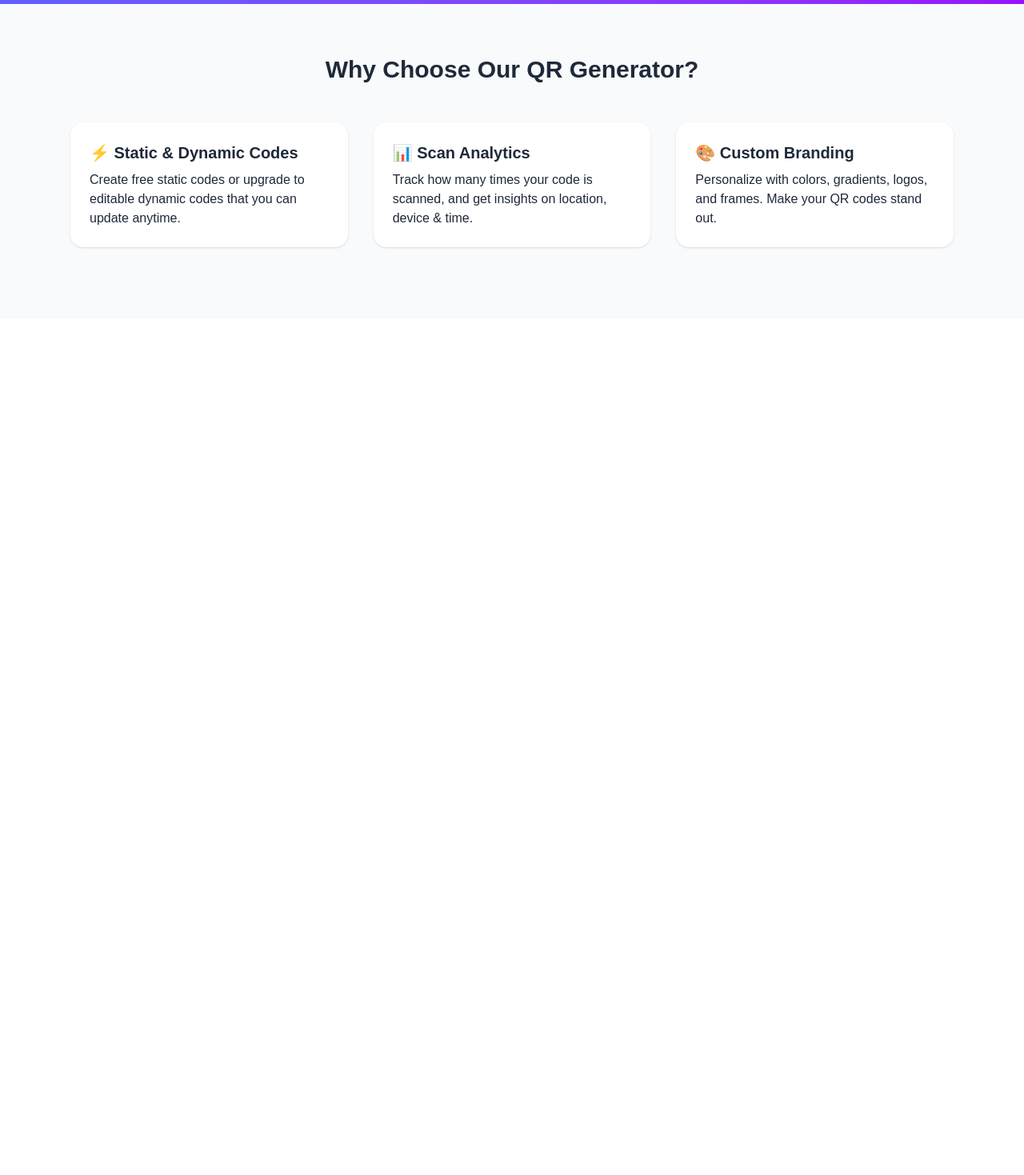
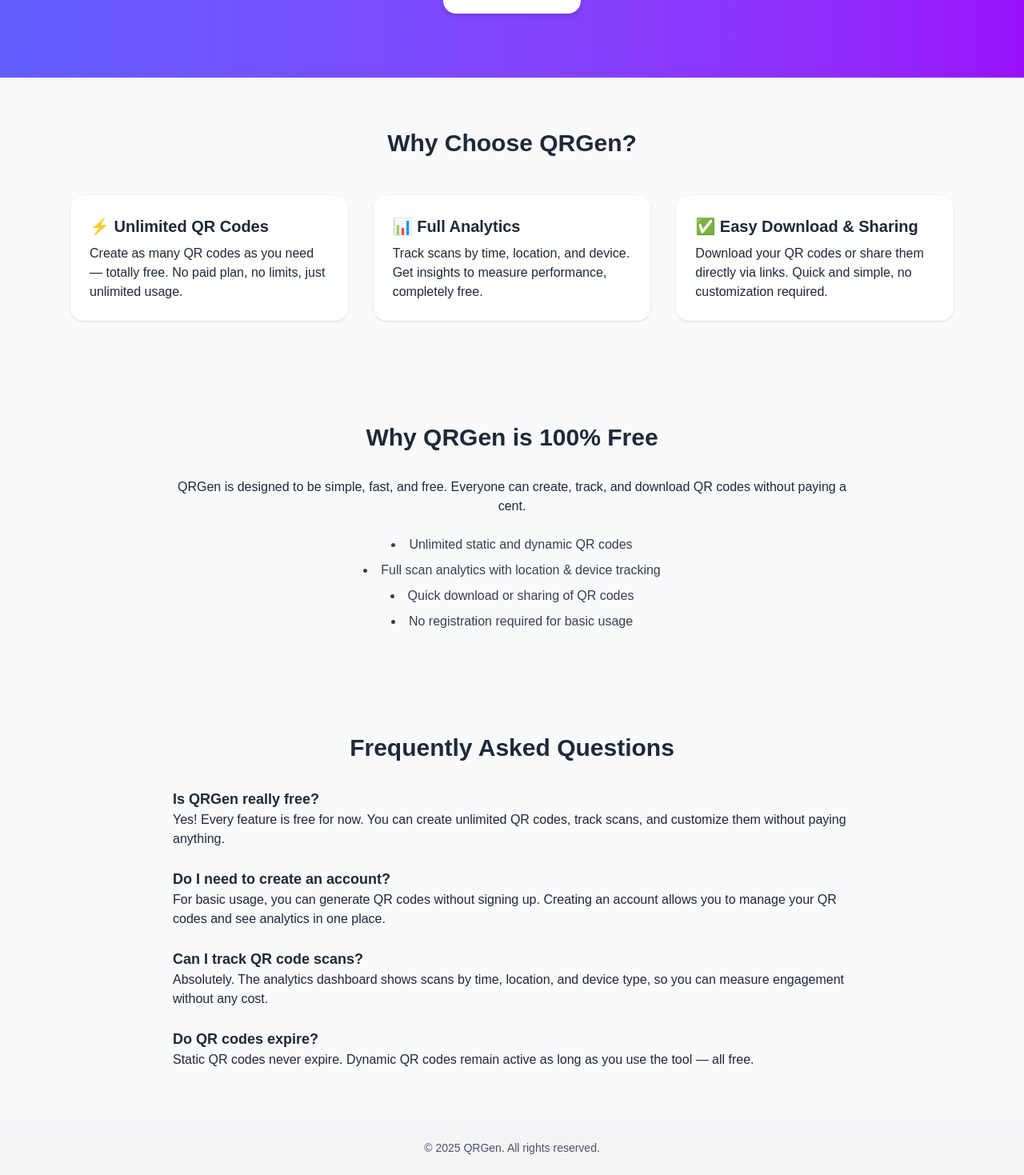
Before and after one commit to davher890/qr-saas, a Next.js app: page / in a window 1280 px wide. Shown: the part 401-1870 px from the top of the page at 80% size. Before the commit the page ends 800 px from the top, so only its background shows below. Built offline with nearby package versions, Linux system fonts and the light colour scheme; no server answers.

Commit message:
New features

```diff
--- /dev/null
+++ b/src/app/dashboard/layout.tsx
@@ -0,0 +1,11 @@
+import type { ReactNode } from "react"
+import DashboardHeader from "@/components/DashboardHeader"
+
+export default function DashboardLayout({ children }: { children: ReactNode }) {
+  return (
+    <div className="p-6">
+      <DashboardHeader />
+      {children}
+    </div>
+  )
+}
--- a/src/app/dashboard/page.tsx
+++ b/src/app/dashboard/page.tsx
@@ -39,7 +39,6 @@
     fetchQRCodes()
   }, [])
 
-  // Filter QR codes by URL
   useEffect(() => {
     if (!search.trim()) setFilteredQrCodes(qrCodes)
     else {
@@ -65,7 +64,7 @@
 
     let createdCount = 0
     for (const url of lines) {
-      const shortCode = Math.random().toString(36).substring(2, 8) // generate shortcode
+      const shortCode = Math.random().toString(36).substring(2, 8)
       const { error } = await supabase.from("qr_codes").insert([
         {
           original_url: url,
@@ -84,9 +83,7 @@
   if (loading) return <p className="p-6">Loading...</p>
 
   return (
-    <div className="p-6">
-      <h1 className="text-3xl font-bold mb-4">Dashboard</h1>
-
+    <>
       {/* Search Input */}
       <div className="mb-4">
         <input
@@ -107,7 +104,6 @@
           Create New QR
         </button>
 
-        {/* Upload button */}
         <label className="bg-green-600 text-white px-4 py-2 rounded hover:bg-green-700 cursor-pointer">
           Upload File
           <input
@@ -134,6 +130,6 @@
           ))}
         </div>
       )}
-    </div>
+    </>
   )
 }
--- a/src/app/page.tsx
+++ b/src/app/page.tsx
@@ -2,7 +2,11 @@
 
 import { useState } from "react"
 import { useRouter } from "next/navigation"
+import Head from "next/head"
 import { supabase } from "@/lib/supabaseClient"
+
+// App name constant
+const APP_NAME = "QRGen"
 
 export default function LandingPage() {
   const [email, setEmail] = useState("")
@@ -10,10 +14,7 @@
   const router = useRouter()
 
   const handleLogin = async () => {
-    const { error } = await supabase.auth.signInWithPassword({
-      email,
-      password,
-    })
+    const { error } = await supabase.auth.signInWithPassword({ email, password })
     if (!error) {
       router.push("/dashboard")
     } else {
@@ -22,21 +23,43 @@
   }
 
   return (
-    <div className="min-h-screen bg-gray-50 text-gray-800">
+    <>
+      <Head>
+        <title>{APP_NAME} – Free QR Code Generator with Analytics</title>
+        <meta
+          name="description"
+          content={`Create, customize, and track QR codes for free with ${APP_NAME}. Unlimited QR codes, full analytics, and easy sharing — no paid plan required.`}
+        />
+        <meta name="keywords" content={`free QR code generator, QR analytics, QR tracking, ${APP_NAME}, custom QR codes, dynamic QR codes`} />
+        <meta property="og:title" content={`${APP_NAME} – Free QR Code Generator with Analytics`} />
+        <meta property="og:description" content={`Generate, customize, and track QR codes for free with ${APP_NAME}. No paid plans, just unlimited QR codes and analytics.`} />
+        <meta property="og:type" content="website" />
+        <meta property="og:url" content="https://yourdomain.com" />
+        <meta property="og:image" content="https://yourdomain.com/og-image.png" />
+        <meta name="twitter:card" content="summary_large_image" />
+        <meta name="twitter:title" content={`${APP_NAME} – Free QR Code Generator with Analytics`} />
+        <meta name="twitter:description" content={`Generate, customize, and track QR codes for free with ${APP_NAME}. No paid plans, unlimited QR codes, full analytics.`} />
+      </Head>
+
+      <div className="min-h-screen bg-gray-50 text-gray-800 flex flex-col">
         {/* Top Bar */}
         <nav className="bg-white shadow px-6 py-4 flex justify-between items-center">
           <h1 className="text-xl font-bold cursor-pointer" onClick={() => router.push("/")}>
-          QRGen
+            {APP_NAME}
           </h1>
           <div className="flex items-center gap-3">
+            <label htmlFor="email" className="sr-only">Email</label>
             <input
+              id="email"
               type="email"
               placeholder="Email"
               className="border rounded px-2 py-1"
               value={email}
               onChange={(e) => setEmail(e.target.value)}
             />
+            <label htmlFor="password" className="sr-only">Password</label>
             <input
+              id="password"
               type="password"
               placeholder="Password"
               className="border rounded px-2 py-1"
@@ -60,9 +83,11 @@
 
         {/* Hero Section */}
         <header className="text-center py-20 px-6 bg-gradient-to-r from-indigo-500 to-purple-600 text-white">
-        <h1 className="text-4xl md:text-6xl font-bold mb-4">Create, Customize & Track Your QR Codes</h1>
+          <h2 className="text-4xl md:text-6xl font-bold mb-4">
+            Create, Customize & Track QR Codes — Totally Free
+          </h2>
           <p className="text-lg md:text-2xl mb-6">
-          A simple yet powerful tool for businesses, restaurants, and marketers.
+            {APP_NAME} lets you generate unlimited QR codes with full analytics, custom branding, and easy sharing. No paid plan, no limits, 100% free.
           </p>
           <button
             className="px-6 py-3 bg-white text-indigo-600 font-semibold rounded-2xl shadow-md hover:bg-gray-200"
@@ -72,24 +97,69 @@
           </button>
         </header>
 
+        <main>
           {/* Features Section */}
           <section className="py-16 px-6 max-w-6xl mx-auto">
-        <h2 className="text-3xl font-bold text-center mb-12">Why Choose Our QR Generator?</h2>
+            <h2 className="text-3xl font-bold text-center mb-12">Why Choose {APP_NAME}?</h2>
             <div className="grid md:grid-cols-3 gap-8">
-          <div className="bg-white p-6 rounded-2xl shadow">
-            <h3 className="text-xl font-semibold mb-2">⚡ Static & Dynamic Codes</h3>
-            <p>Create free static codes or upgrade to editable dynamic codes that you can update anytime.</p>
+              <article className="bg-white p-6 rounded-2xl shadow">
+                <h3 className="text-xl font-semibold mb-2">⚡ Unlimited QR Codes</h3>
+                <p>Create as many QR codes as you need — totally free. No paid plan, no limits, just unlimited usage.</p>
+              </article>
+              <article className="bg-white p-6 rounded-2xl shadow">
+                <h3 className="text-xl font-semibold mb-2">📊 Full Analytics</h3>
+                <p>Track scans by time, location, and device. Get insights to measure performance, completely free.</p>
+              </article>
+              <article className="bg-white p-6 rounded-2xl shadow">
+                <h3 className="text-xl font-semibold mb-2">✅ Easy Download & Sharing</h3>
+                <p>Download your QR codes or share them directly via links. Quick and simple, no customization required.</p>
+              </article>
             </div>
-          <div className="bg-white p-6 rounded-2xl shadow">
-            <h3 className="text-xl font-semibold mb-2">📊 Scan Analytics</h3>
-            <p>Track how many times your code is scanned, and get insights on location, device & time.</p>
+          </section>
+
+          {/* Why Free Section */}
+          <section className="py-16 px-6 max-w-4xl mx-auto">
+            <h2 className="text-3xl font-bold text-center mb-8">Why {APP_NAME} is 100% Free</h2>
+            <p className="text-center mb-6">
+              {APP_NAME} is designed to be simple, fast, and free. Everyone can create, track, and download QR codes without paying a cent.
+            </p>
+            <ul className="list-disc list-inside space-y-2 text-center text-gray-700">
+              <li>Unlimited static and dynamic QR codes</li>
+              <li>Full scan analytics with location & device tracking</li>
+              <li>Quick download or sharing of QR codes</li>
+              <li>No registration required for basic usage</li>
+            </ul>
+          </section>
+
+          {/* FAQ Section */}
+          <section className="py-16 px-6 max-w-4xl mx-auto">
+            <h2 className="text-3xl font-bold text-center mb-8">Frequently Asked Questions</h2>
+            <div className="space-y-6">
+              <div>
+                <h3 className="text-lg font-semibold">Is {APP_NAME} really free?</h3>
+                <p>Yes! Every feature is free for now. You can create unlimited QR codes, track scans, and customize them without paying anything.</p>
               </div>
-          <div className="bg-white p-6 rounded-2xl shadow">
-            <h3 className="text-xl font-semibold mb-2">🎨 Custom Branding</h3>
-            <p>Personalize with colors, gradients, logos, and frames. Make your QR codes stand out.</p>
+              <div>
+                <h3 className="text-lg font-semibold">Do I need to create an account?</h3>
+                <p>For basic usage, you can generate QR codes without signing up. Creating an account allows you to manage your QR codes and see analytics in one place.</p>
+              </div>
+              <div>
+                <h3 className="text-lg font-semibold">Can I track QR code scans?</h3>
+                <p>Absolutely. The analytics dashboard shows scans by time, location, and device type, so you can measure engagement without any cost.</p>
+              </div>
+              <div>
+                <h3 className="text-lg font-semibold">Do QR codes expire?</h3>
+                <p>Static QR codes never expire. Dynamic QR codes remain active as long as you use the tool — all free.</p>
               </div>
             </div>
           </section>
+        </main>
+
+        {/* Footer */}
+        <footer className="bg-gray-100 py-6 text-center text-sm text-gray-600">
+          © {new Date().getFullYear()} {APP_NAME}. All rights reserved.
+        </footer>
       </div>
+    </>
   )
 }
--- /dev/null
+++ b/src/components/DashboardHeader.tsx
@@ -0,0 +1,36 @@
+"use client"
+
+import { useRouter } from "next/navigation"
+import Link from "next/link"
+import { supabase } from "@/lib/supabaseClient"
+
+export default function DashboardHeader() {
+    const router = useRouter()
+
+    const handleLogout = async () => {
+        await supabase.auth.signOut()
+        router.push("/")
+    }
+
+    return (
+        <div className="flex justify-between items-center mb-6">
+            <Link href="/dashboard" className="text-3xl font-bold hover:text-blue-600 transition-colors">
+                Dashboard
+            </Link>
+            <div className="flex gap-4">
+                <button
+                    className="bg-gray-600 text-white px-4 py-2 rounded hover:bg-gray-700"
+                    onClick={() => router.push("/dashboard/account")}
+                >
+                    My Account
+                </button>
+                <button
+                    className="bg-red-600 text-white px-4 py-2 rounded hover:bg-red-700"
+                    onClick={handleLogout}
+                >
+                    Log Out
+                </button>
+            </div>
+        </div>
+    )
+}
```
Also changed, not shown: src/app/dashboard/account/page.tsx (+6 -6 lines). Lines whose indentation alone changed are shown as unchanged.
